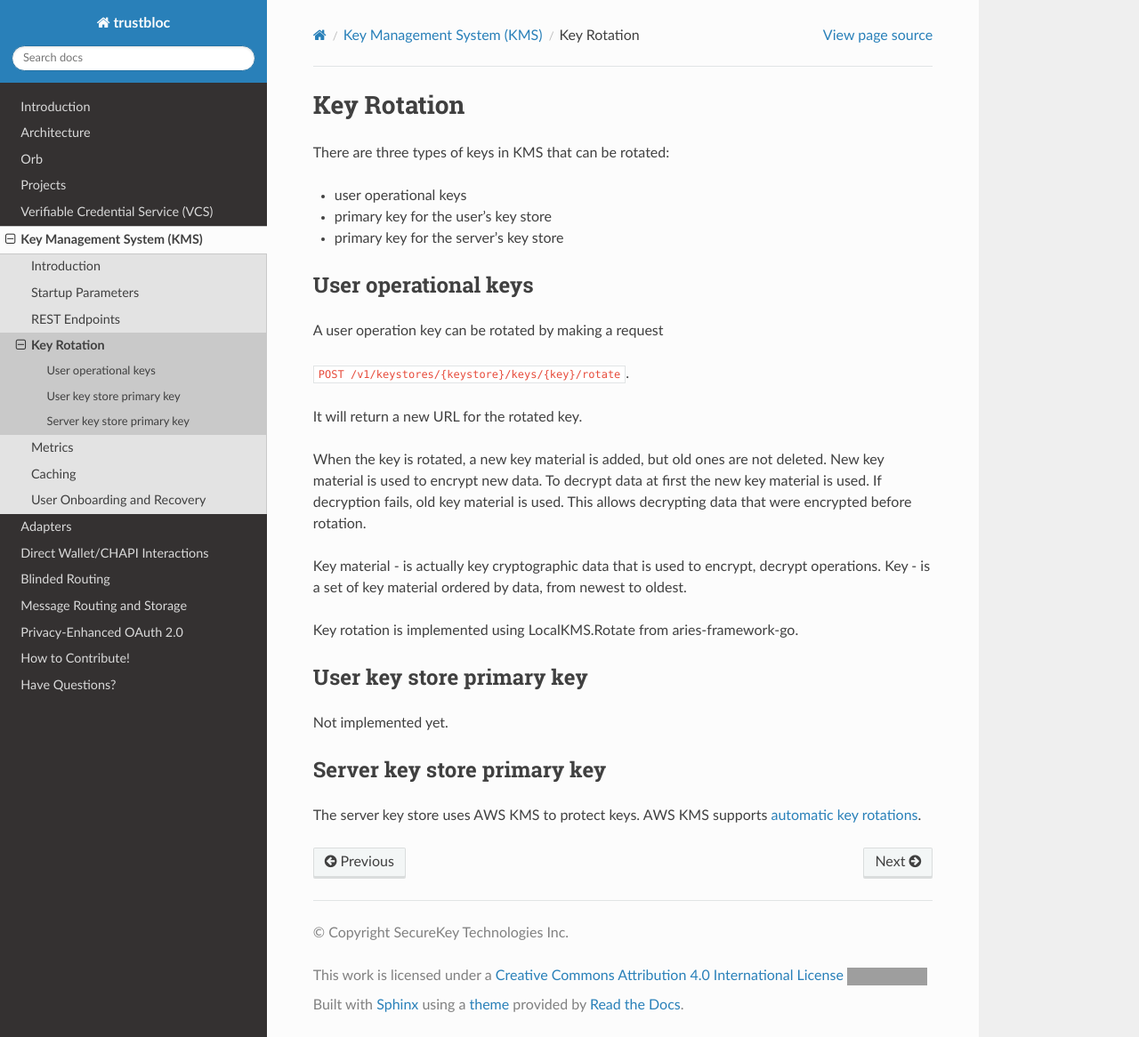
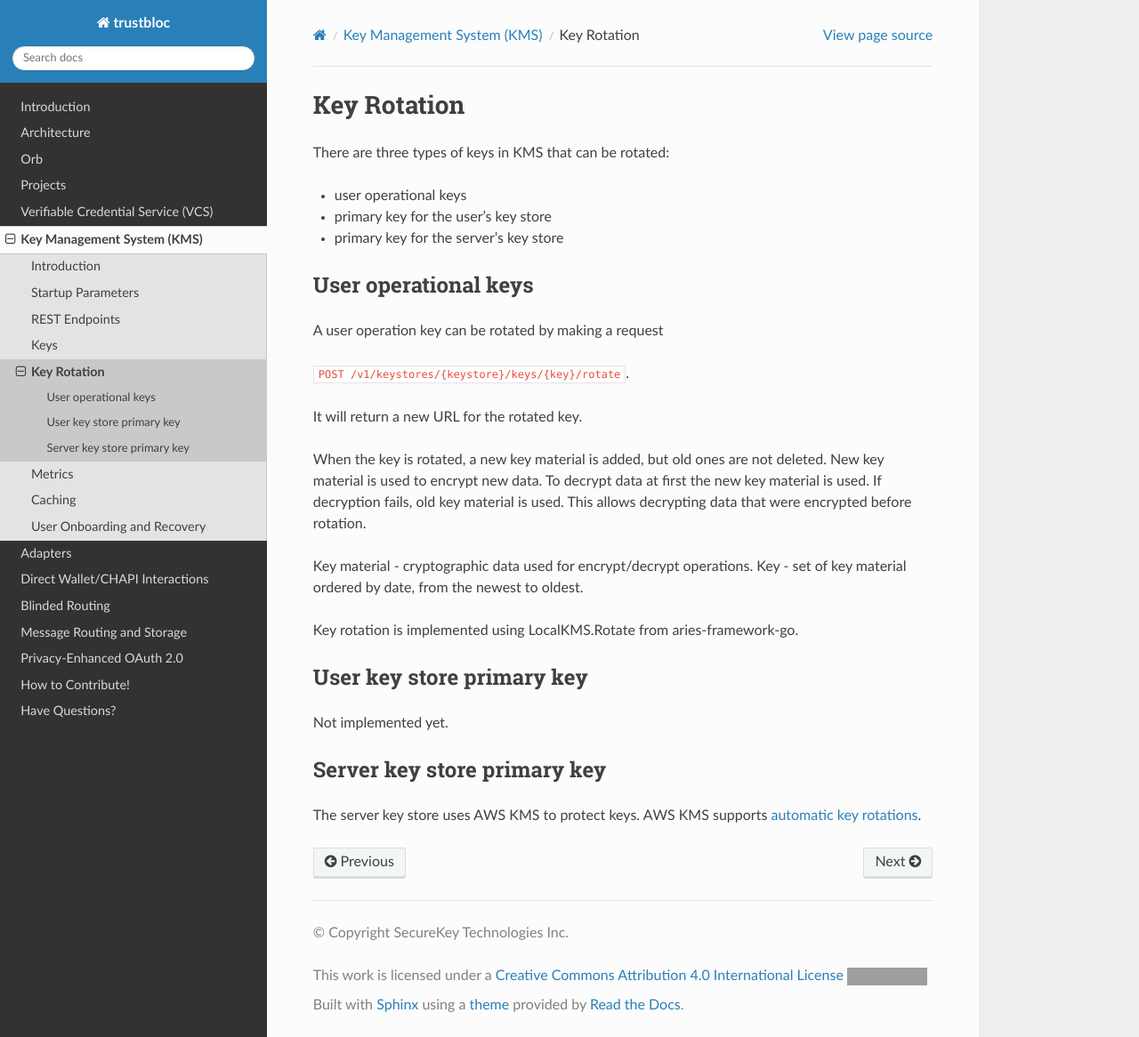
Before and after one commit to trustbloc/docs, a Sphinx documentation site: the page built from readthedocs/source/kms/key_rotation.md, in a window 1280 px wide and 1166 px high. Shown: the whole window at 89% size. Built offline with Sphinx 7.4.7 and the Read the Docs theme 2.0.0, drawn with Linux system fonts in a browser that asks for light colours; some of the changed lines change nothing that is shown; grey boxes are pictures that could not be loaded.

Commit message:
docs: additional info on keys in KMS
Signed-off-by: Andrii Holovko <andriy.holovko@gmail.com>

```diff
--- a/readthedocs/source/kms/index.rst
+++ b/readthedocs/source/kms/index.rst
@@ -7,6 +7,7 @@
    introduction.md
    parameters.md
    rest_endpoints.md
+   keys.md
    key_rotation.md
    metrics.md
    caching.md
--- a/readthedocs/source/kms/key_rotation.md
+++ b/readthedocs/source/kms/key_rotation.md
@@ -19,8 +19,8 @@
 To decrypt data at first the new key material is used. If decryption fails, old key material is used.
 This allows decrypting data that were encrypted before rotation.
 
-Key material - is actually key cryptographic data that is used to encrypt, decrypt operations.
-Key - is a set of key material ordered by data, from newest to oldest.
+Key material - cryptographic data used for encrypt/decrypt operations.
+Key - set of key material ordered by date, from the newest to oldest.
 
 Key rotation is implemented using LocalKMS.Rotate from aries-framework-go.
 
--- /dev/null
+++ b/readthedocs/source/kms/keys.md
@@ -0,0 +1,51 @@
+# Keys
+
+## Types of the keys in KMS
+
+1) User's working key - for operations initiated by the user (sign, wrap, encrypt, etc.).
+2) Secret lock key - for encrypting/decrypting other keys in the server's DB or EDV.
+3) Keys for supporting EDV operations (recipient public key, MAC key).
+
+## Where keys are stored
+
+**Users' working keys** are stored either in the server's DB (CouchDB or MongoDB) or in EDV. This depends on whether the
+`create key store` request contains EDV options (vault URL and authorization capabilities (ZCAPs) to access vault).
+
+When EDV is used, both recipient and MAC keys that are needed for the EDV provider are stored in the server's DB. In EDV
+data are encrypted so the private key associated with the **recipient public key** can decrypt them. **MAC key** is used
+for generating deterministic document ID.
+
+Any key that is stored in the server's DB is encrypted with the lock key. There are 2 options for the server's lock key:
+**local file** or **AWS KMS**.
+
+Users' working keys are protected with the secret lock as well. There are also 2 options for the user's secret lock key:
+**local key** stored in the server's DB (that key is created when the `create key store` request is processed and is
+associated with the key store) or key based on **Shamir Secret Sharing** scheme. In this case, a key is generated on a
+fly from 2 shares - one is stored on Auth server and the other comes in the header with each request.
+
+## Use cases
+
+**Scenario 1**: server's lock is based on AWS key, user's lock uses local key, no EDV
+
+In this scenario, a key for the user's lock is created when the key store is created. That key is encrypted with an AWS
+key and stored in the server's DB. When a working key is created for the user, it is encrypted with that stored lock key.
+Before using, user's lock key should be decrypted with an AWS key.
+
+**Scenario 2**: server's lock is based on local key, user's lock uses Shamir-based key, working keys are stored in EDV
+
+Key for the server's lock is stored in a local file and the path to it is specified in a startup flag or environment
+variable. When a key store is created, helper recipient and MAC keys for the EDV provider are created as well. They are
+encrypted with a key from the local file (server's lock) and saved to the server's DB. These keys are associated with
+a created key store to support EDV operations.
+
+User's lock key is created on a fly using HKDF algorithm that expands the combined secret (from shares using Shamir
+Secret Sharing) into a symmetric key. That key is used to encrypt/decrypt the user's working keys stored in EDV.
+
+## What is the impact of losing/compromising the key
+
+| Key                | Loss/compromise                                                        |
+|--------------------|------------------------------------------------------------------------|
+| server's lock key  | no/malicious access to all keys locked with that key                   |
+| user's lock key    | no/malicious access to all user's working keys                         |
+| user's working key | blocked/malicious operations with that key (signing, encrypting, etc.) |
+| EDV recipient key  | no/malicious access to encrypted doc in EDV                            |
```
